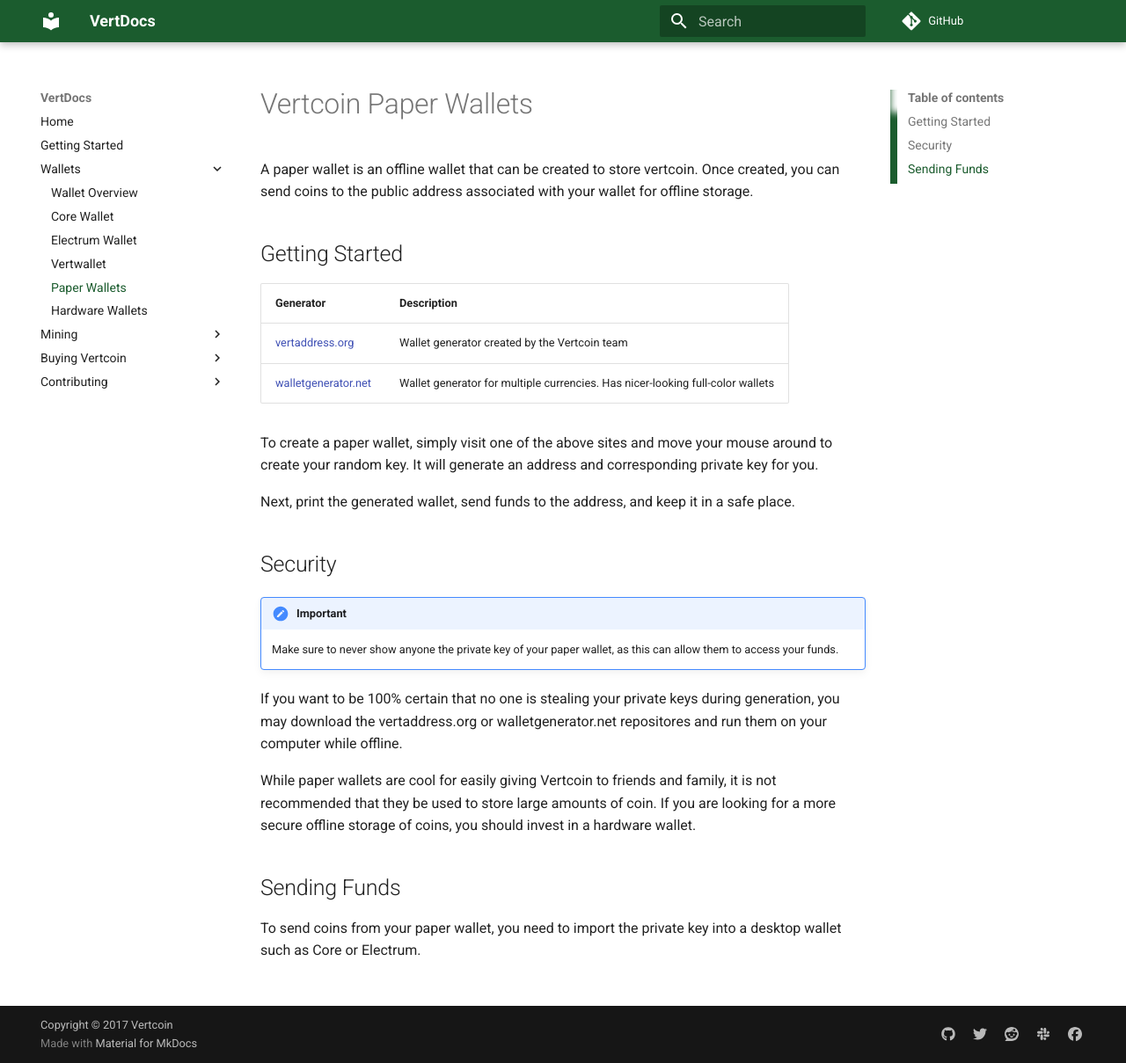
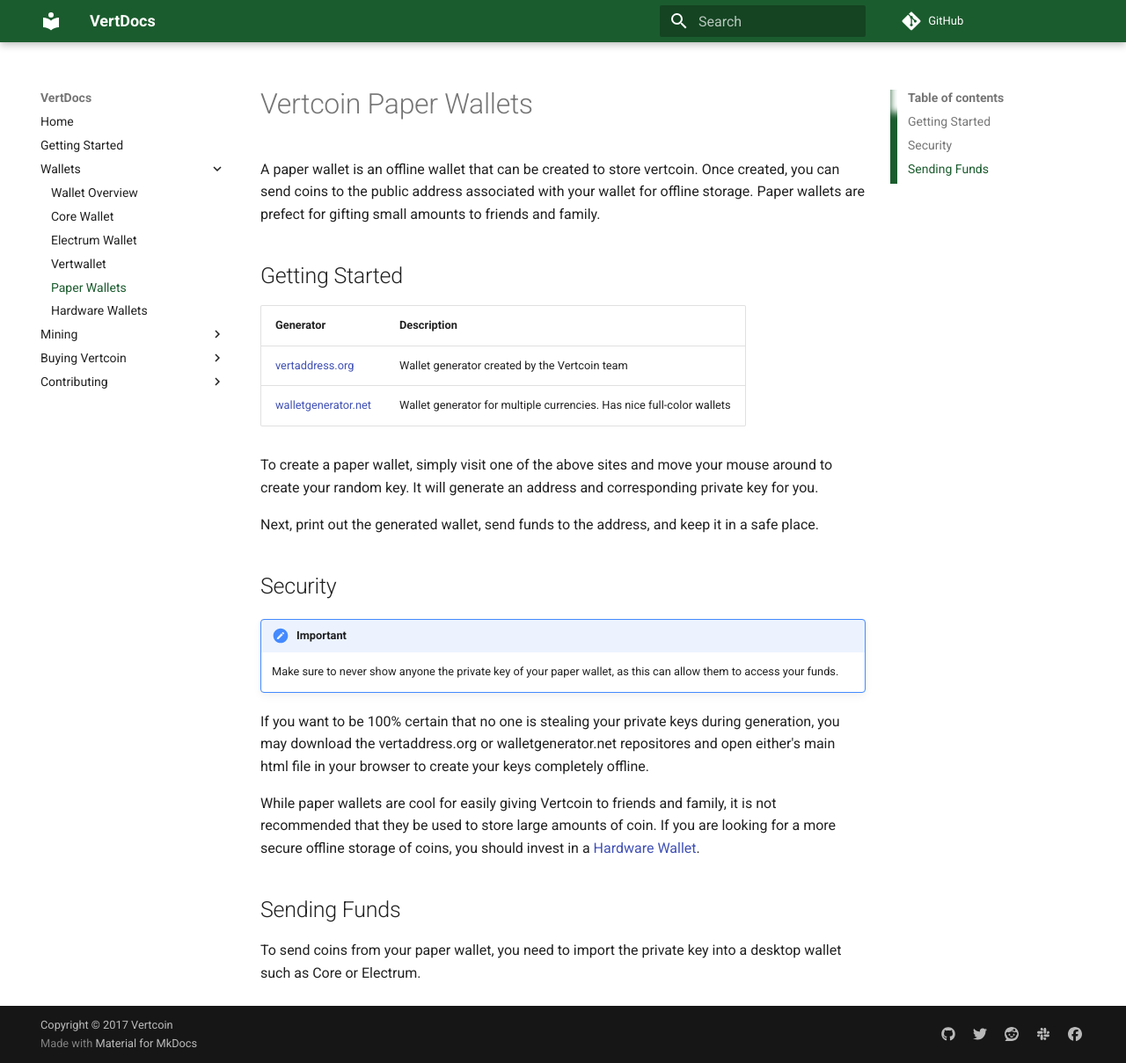
Before and after one commit to vertcoin-project/VertDocs, an MkDocs documentation site: the page built from docs/Wallets/Paper-Wallets.md, in a window 1280 px wide and 1209 px high. Shown: the whole window at 88% size. Built offline with MkDocs 1.6.1 and Material for MkDocs 9.7.7, drawn with Linux system fonts in a browser that asks for light colours; comment, search, counter and statistics services are not loaded; old or Windows-style settings are respelled for this version of MkDocs.

Commit message:
fix paper wallet links, few wording changes

```diff
--- a/docs/Wallets/Paper-Wallets.md
+++ b/docs/Wallets/Paper-Wallets.md
@@ -1,26 +1,26 @@
 # Vertcoin Paper Wallets
 
-A paper wallet is an offline wallet that can be created to store vertcoin. Once created, you can send coins to the public address associated with your wallet for offline storage.
+A paper wallet is an offline wallet that can be created to store vertcoin. Once created, you can send coins to the public address associated with your wallet for offline storage. Paper wallets are prefect for gifting small amounts to friends and family.
 
 ## Getting Started
 
 | Generator | Description |
 |----|----|
-| [vertaddress.org](vertaddress.org) | Wallet generator created by the Vertcoin team |
-| [walletgenerator.net](walletgenerator.net/?currency=Vertcoin) | Wallet generator for multiple currencies. Has nicer-looking full-color wallets |
+| [vertaddress.org](https://vertaddress.org) | Wallet generator created by the Vertcoin team |
+| [walletgenerator.net](https://walletgenerator.net/?currency=Vertcoin) | Wallet generator for multiple currencies. Has nice full-color wallets |
 
 To create a paper wallet, simply visit one of the above sites and move your mouse around to create your random key. It will generate an address and corresponding private key for you.
 
-Next, print the generated wallet, send funds to the address, and keep it in a safe place.
+Next, print out the generated wallet, send funds to the address, and keep it in a safe place.
 
 ## Security
 
 !!!important
     Make sure to never show anyone the private key of your paper wallet, as this can allow them to access your funds.
 
-If you want to be 100% certain that no one is stealing your private keys during generation, you may download the vertaddress.org or walletgenerator.net repositores and run them on your computer while offline.
+If you want to be 100% certain that no one is stealing your private keys during generation, you may download the vertaddress.org or walletgenerator.net repositores and open either's main html file in your browser to create your keys completely offline.
 
-While paper wallets are cool for easily giving Vertcoin to friends and family, it is not recommended that they be used to store large amounts of coin. If you are looking for a more secure offline storage of coins, you should invest in a hardware wallet.
+While paper wallets are cool for easily giving Vertcoin to friends and family, it is not recommended that they be used to store large amounts of coin. If you are looking for a more secure offline storage of coins, you should invest in a [Hardware Wallet](./Hardware-Wallets/).
 
 ## Sending Funds
 
```
Also changed, not shown: docs/Wallets/Hardware-Wallets.md (+3 -3 lines).
